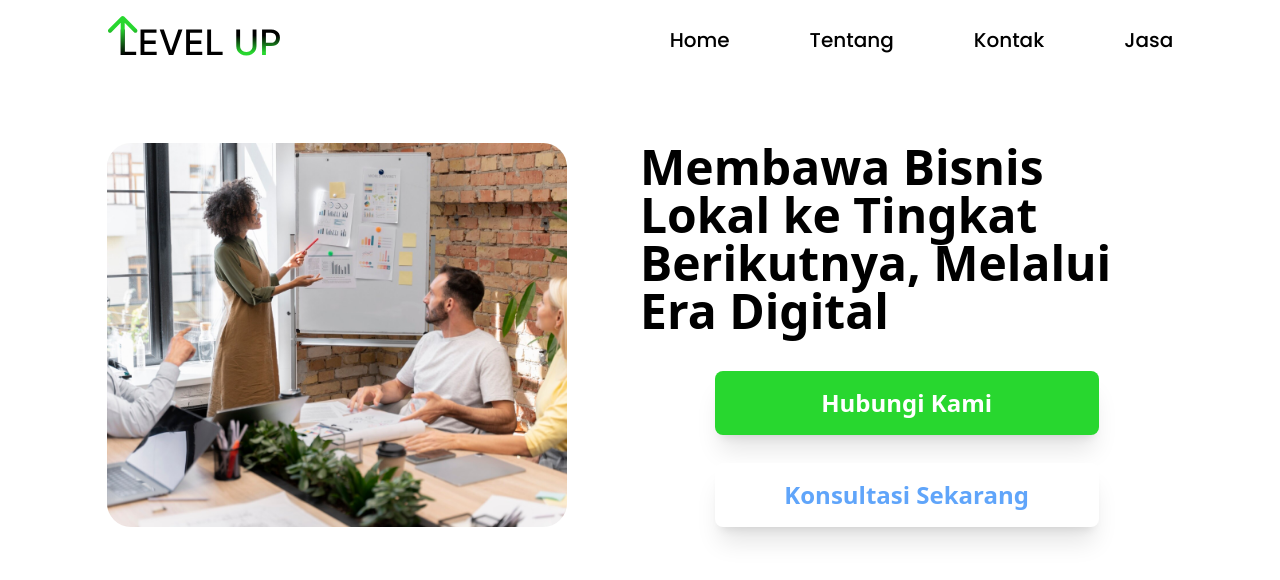
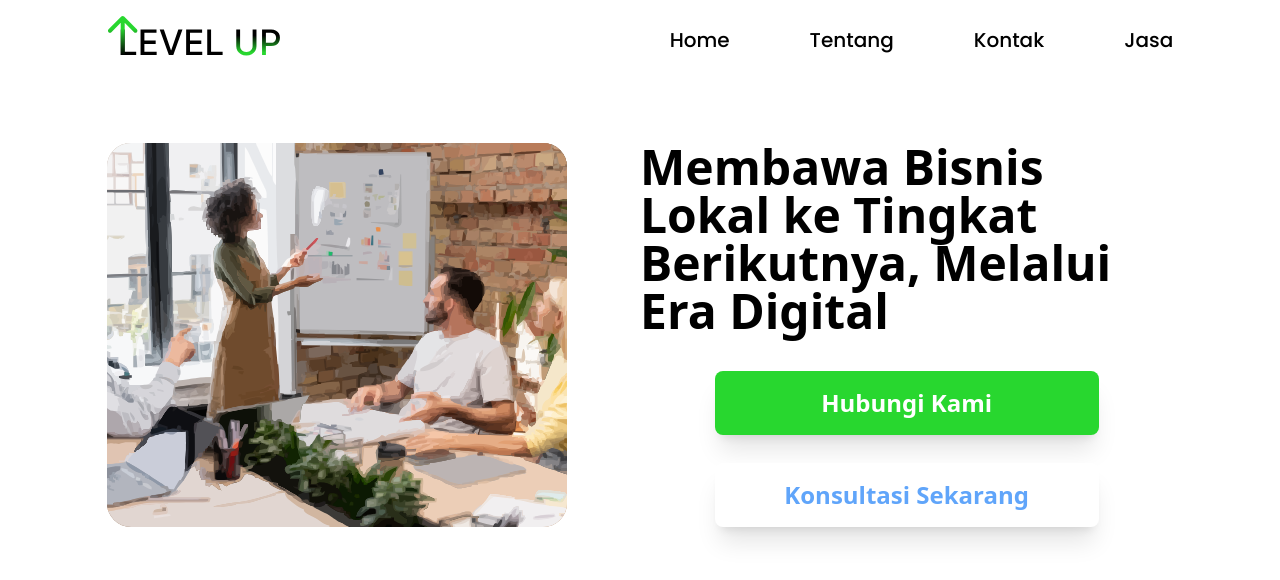
Before and after one commit to AkbarPrayuda/Level-Up-Agency, a React (Vite) app: page / in a window 1280 px wide. Shown: the top 580 px of the page. Built offline with nearby package versions, Linux system fonts and the light colour scheme.

Commit message:
Try Fix images

```diff
--- a/src/Components/Elements/HeroImageHome.jsx
+++ b/src/Components/Elements/HeroImageHome.jsx
@@ -1,6 +1,6 @@
 const HeroImageHome = () => {
   return (
-    <img src='./src/assets/img/HeroImageHome.png' alt="" className='w-auto h-64 lg:h-96 md:h-72 rounded-3xl'/>
+    <img src={"./svg/HeroImageHome.svg"} alt="" className='w-auto h-64 lg:h-96 md:h-72 rounded-3xl'/>
   )
 }
 
```
Also changed, not shown: src/assets/img/HeroImageHome.png (deleted).
